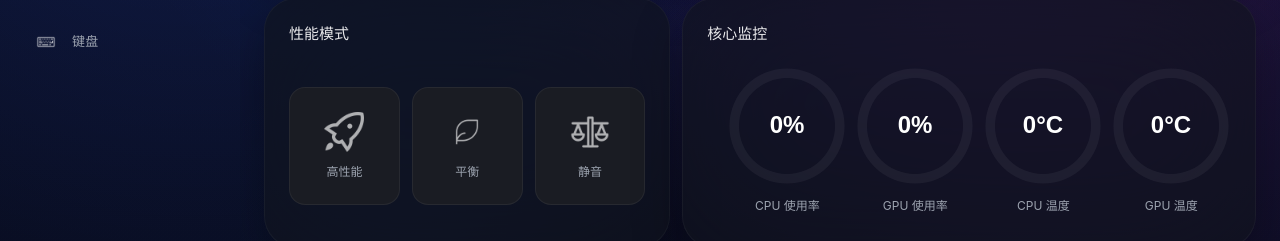
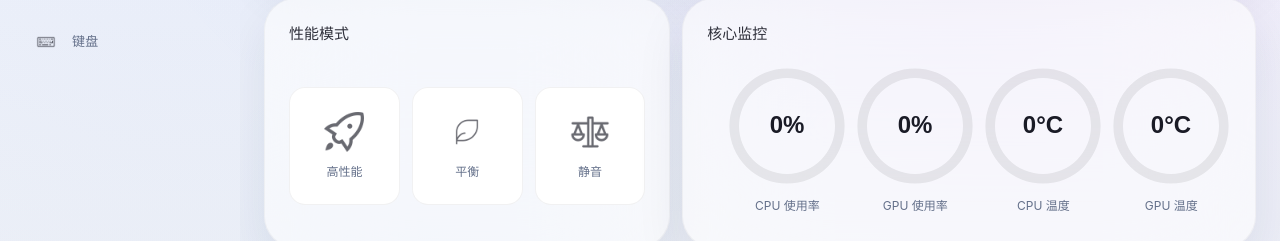
Before and after one commit to GaoXanSheng/JiaolongControl, a Vue app in the folder JiaoLongControl/Client/: page /#/ in a window 1280 px wide. Shown: the part 380-621 px from the top of the page. Built offline with nearby package versions, Linux system fonts and the light colour scheme.

Commit message:
feat(Client): 更新主题设置功能，支持跟随系统主题并调整默认值

```diff
--- a/JiaoLongControl/Client/index.html
+++ b/JiaoLongControl/Client/index.html
@@ -5,10 +5,16 @@
     <title>JiaoLong Control Console</title>
     <script>
       // 启动防闪烁: 必须先于任何样式/渲染执行, 按 localStorage 缓存恢复主题
-      // (由 src/theme/theme.ts 在每次解析结果变化时写入; 无缓存默认深色)
+      // (由 src/theme/theme.ts 在每次解析结果变化时写入); 无缓存时跟随系统深浅色
       try {
         var __jlTheme = localStorage.getItem('jl-theme')
-        document.documentElement.dataset.theme = __jlTheme === 'light' ? 'light' : 'dark'
+        if (__jlTheme !== 'light' && __jlTheme !== 'dark') {
+          __jlTheme =
+            window.matchMedia && window.matchMedia('(prefers-color-scheme: dark)').matches
+              ? 'dark'
+              : 'light'
+        }
+        document.documentElement.dataset.theme = __jlTheme
       } catch (e) {
         document.documentElement.dataset.theme = 'dark'
       }
--- a/JiaoLongControl/Client/src/pages/Settings/components/ThemeSetting.vue
+++ b/JiaoLongControl/Client/src/pages/Settings/components/ThemeSetting.vue
@@ -14,8 +14,8 @@ const options: Array<{ value: ThemeMode; label: string }> = [
   { value: 'system', label: '跟随系统' },
 ]
 
-// 配置未加载完成前按默认深色展示
-const current = computed(() => configStore.config?.App.Theme ?? 'dark')
+// 配置未加载完成前按默认"跟随系统"展示
+const current = computed(() => configStore.config?.App.Theme ?? 'system')
 
 function select(mode: ThemeMode) {
   if (!configStore.config || current.value === mode) return
@@ -29,7 +29,7 @@ function select(mode: ThemeMode) {
 <template>
   <setting-card-component
     title="界面主题"
-    description="选择软件界面配色：白色主题、深色主题（当前默认），或跟随 Windows 系统深浅色模式自动切换，切换后立即生效。"
+    description="选择软件界面配色：白色主题、深色主题，或跟随 Windows 系统深浅色模式自动切换（默认），切换后立即生效。"
   >
     <template #extra>
       <div class="flex items-center gap-1 p-1 rounded-xl bg-ink/[0.04] border border-ink/[0.06]">
--- a/JiaoLongControl/Client/src/theme/theme.ts
+++ b/JiaoLongControl/Client/src/theme/theme.ts
@@ -66,8 +66,8 @@ function onSystemChange() {
 }
 
 // 模块加载时先用缓存恢复一次(与 index.html 内联脚本设置的 data-theme 保持一致),
-// 保证 canvas 绘图等 JS 逻辑在首帧前就能拿到正确的主题
-applyResolved(readStoredTheme() ?? 'dark')
+// 无缓存时跟随系统深浅色; 保证 canvas 绘图等 JS 逻辑在首帧前就能拿到正确的主题
+applyResolved(readStoredTheme() ?? resolve('system'))
 
 export function applyTheme(mode: ThemeMode) {
   currentMode = mode
```
Also changed, not shown: 2 other files (tests, documents, lock files or other folders).
